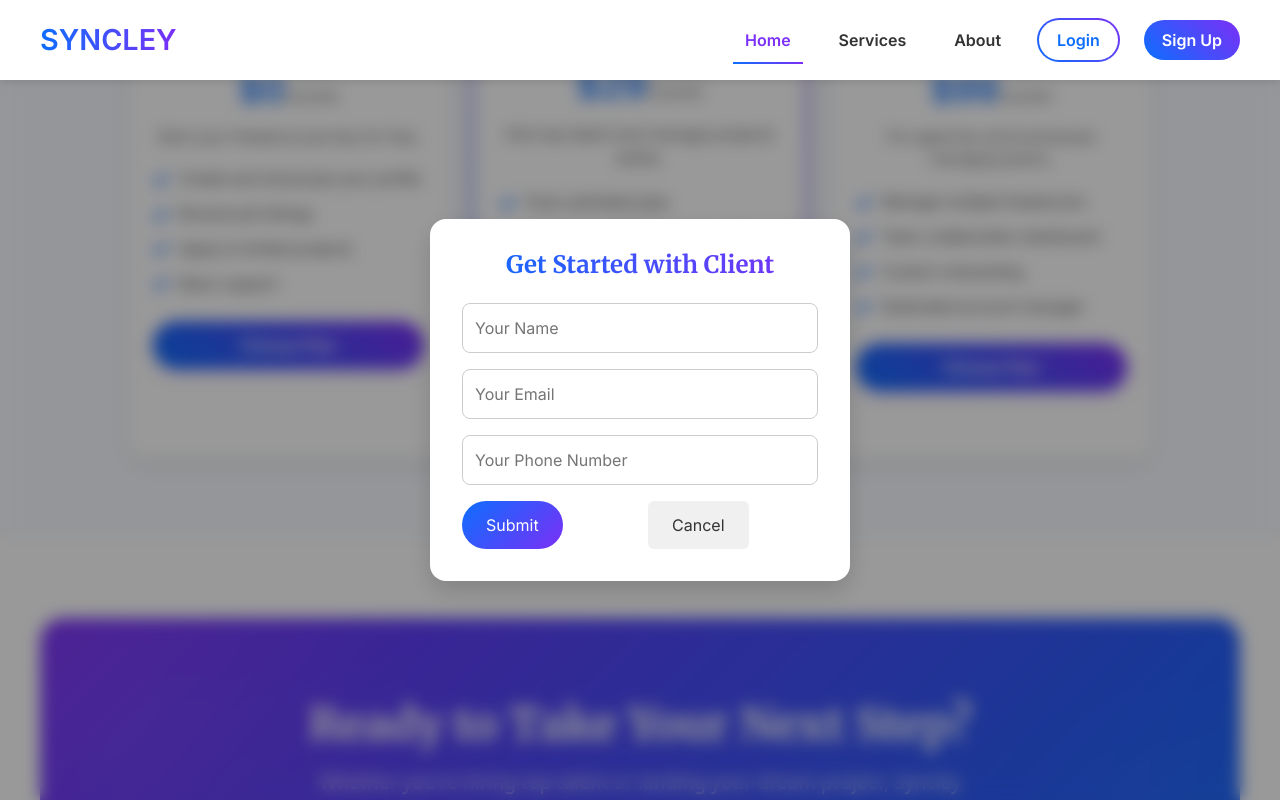
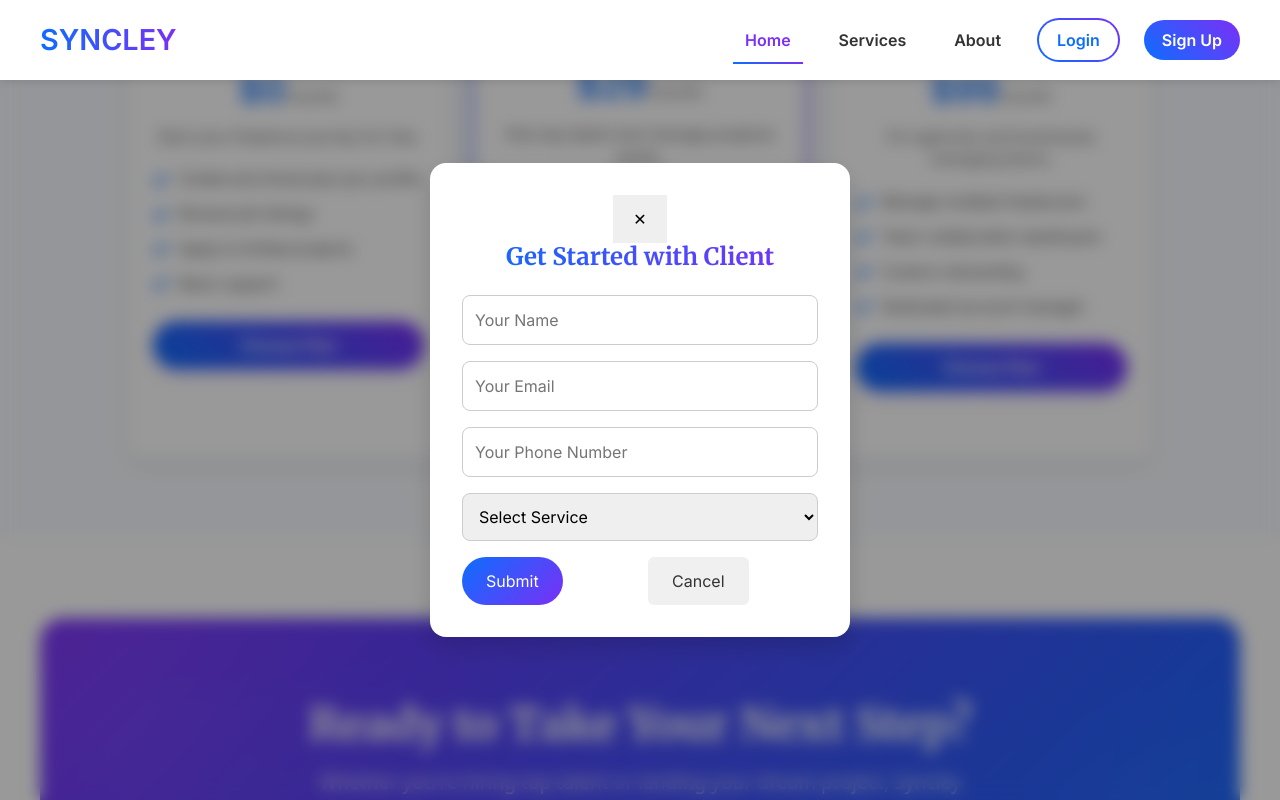
Before and after one commit to shirl3yyyy/my-syncley-frontend, a React (Create React App) app: page / in a window 1280 px wide. Both pictures are taken after a click on the button "Get Started". Shown: the part 4421-5221 px from the top of the page. Built offline with nearby package versions, Linux system fonts and the light colour scheme.

Commit message:
modified files

```diff
--- a/src/components/layout/PricingPlans.js
+++ b/src/components/layout/PricingPlans.js
@@ -5,8 +5,12 @@ import { FaCheck } from "react-icons/fa";
 function PricingPlans() {
   const [showForm, setShowForm] = useState(false);
   const [selectedPlan, setSelectedPlan] = useState(null);
-  const [formData, setFormData] = useState({ name: "", email: "", phone: "" });
-  const [successMessage, setSuccessMessage] = useState("");
+  const [formData, setFormData] = useState({
+    name: "",
+    email: "",
+    phone: "",
+    service: "",
+  });
 
   const plans = [
     {
@@ -53,31 +57,13 @@ function PricingPlans() {
   const handleOpenForm = (plan) => {
     setSelectedPlan(plan);
     setShowForm(true);
-    setSuccessMessage(""); // reset previous message
   };
 
-  const handleSubmit = async (e) => {
+  const handleSubmit = (e) => {
     e.preventDefault();
-    try {
-      const response = await fetch("http://localhost:5000/api/pricing", {
-        method: "POST",
-        headers: { "Content-Type": "application/json" },
-        body: JSON.stringify({ ...formData, plan: selectedPlan.name }),
-      });
-
-      if (response.ok) {
-        setSuccessMessage("✅ Your information has been submitted successfully!");
-        setFormData({ name: "", email: "", phone: "" });
-
-        // Close form after 2 seconds (optional)
-        setTimeout(() => setShowForm(false), 2000);
-      } else {
-        setSuccessMessage("❌ Something went wrong. Please try again.");
-      }
-    } catch (error) {
-      console.error("Error submitting form:", error);
-      setSuccessMessage("⚠️ Unable to connect to the server.");
-    }
+    console.log("Form submitted:", { ...formData, plan: selectedPlan.name });
+    setShowForm(false);
+    setFormData({ name: "", email: "", phone: "", service: "" });
   };
 
   return (
@@ -120,11 +106,10 @@ function PricingPlans() {
       {showForm && (
         <div className="modal-overlay">
           <div className="pricing-modal">
+            <button className="close-btn" onClick={() => setShowForm(false)}>
+              ✕
+            </button>
             <h2>Get Started with {selectedPlan.name}</h2>
-
-            {successMessage ? (
-              <p className="success-message">{successMessage}</p>
-            ) : (
             <form onSubmit={handleSubmit}>
               <input
                 type="text"
@@ -155,6 +140,22 @@ function PricingPlans() {
                 required
               />
 
+              {/* 🔽 Dropdown */}
+              <select
+                value={formData.service}
+                onChange={(e) =>
+                  setFormData({ ...formData, service: e.target.value })
+                }
+                required
+              >
+                <option value="">Select Service</option>
+                <option value="Design">Design</option>
+                <option value="Development">Development</option>
+                <option value="Writing">Writing</option>
+                <option value="Marketing">Marketing</option>
+                <option value="Other">Other</option>
+              </select>
+
               <div className="modal-actions">
                 <button type="submit" className="btn primary">
                   Submit
@@ -168,7 +169,6 @@ function PricingPlans() {
                 </button>
               </div>
             </form>
-            )}
           </div>
         </div>
       )}
```
Also changed, not shown: src/components/layout/PricingPlans.css (line endings or trailing spaces). Lines whose indentation alone changed are shown as unchanged.
